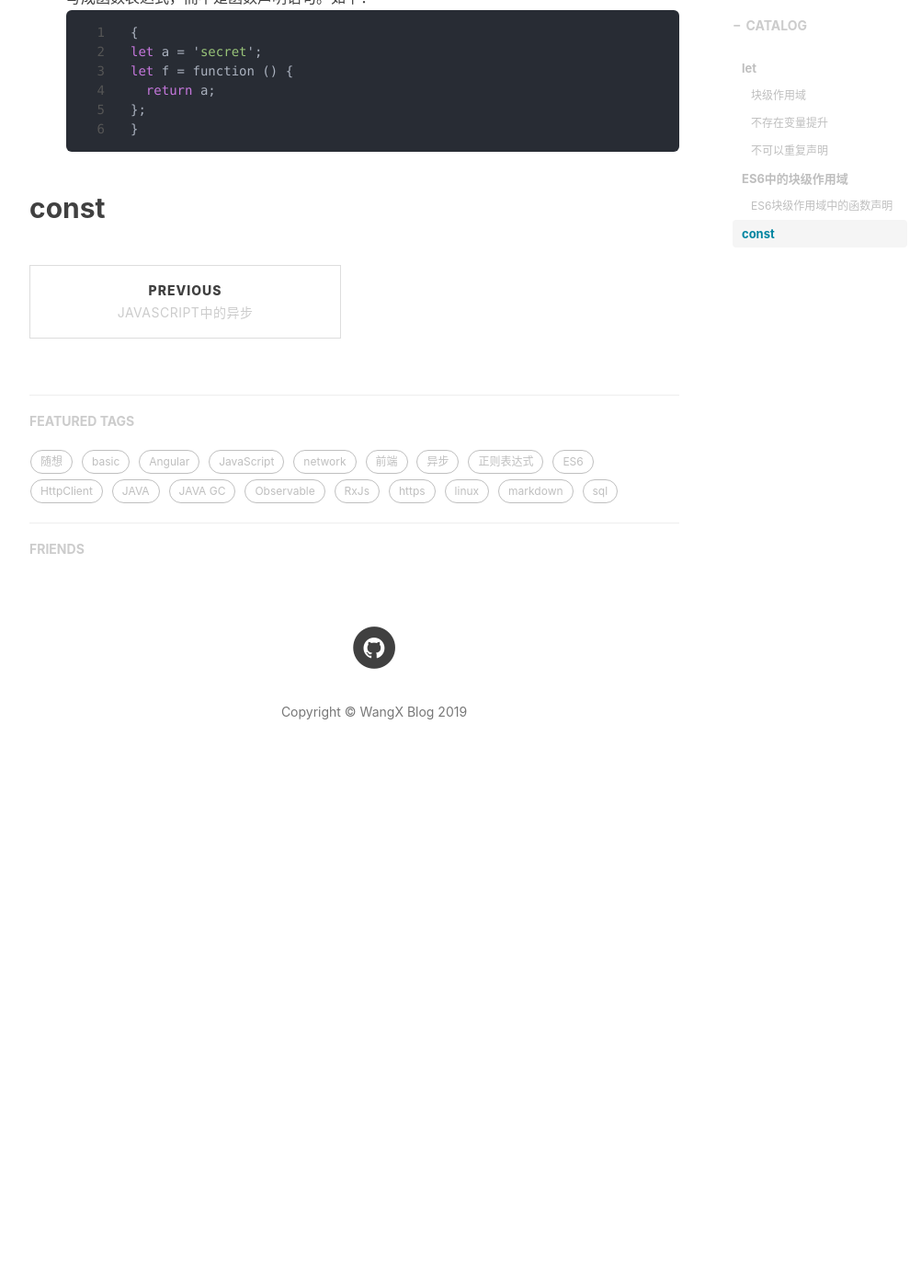
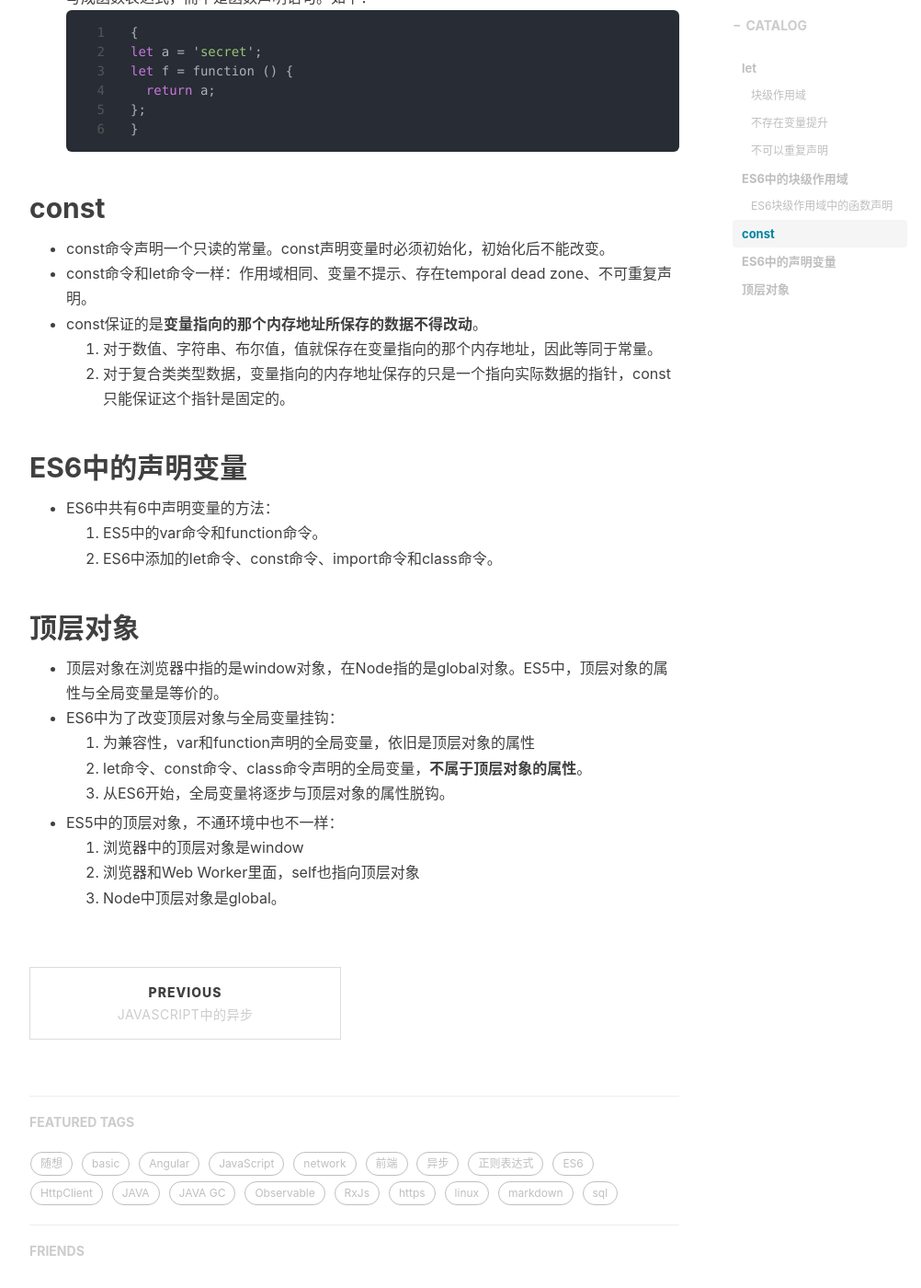
Before and after one commit to fatty-wang/fatty-wang.github.io, a Jekyll site: the page built from _posts/2019-01-30-ES6-let-const.md, in a window 1280 px wide and 1400 px high, scrolled down 1989 px. Shown: the whole window at 92% size, without its empty margins (233-1235 px from the left). Built offline with Jekyll 4.4.1, drawn with Linux system fonts in a browser that asks for light colours; nearby versions of some CDN libraries; comment, search, counter and statistics services are not loaded; before the commit the page ends 2867 px from its top, so only the background shows below that.

Commit message:
let and const

````diff
--- a/_posts/2019-01-30-ES6-let-const.md
+++ b/_posts/2019-01-30-ES6-let-const.md
@@ -80,6 +80,26 @@ function f() {
 }
 ```
 
+## const
 
+* const命令声明一个只读的常量。const声明变量时必须初始化，初始化后不能改变。
+* const命令和let命令一样：作用域相同、变量不提示、存在temporal dead zone、不可重复声明。
+* const保证的是**变量指向的那个内存地址所保存的数据不得改动**。
+1. 对于数值、字符串、布尔值，值就保存在变量指向的那个内存地址，因此等同于常量。
+2. 对于复合类类型数据，变量指向的内存地址保存的只是一个指向实际数据的指针，const只能保证这个指针是固定的。
 
-## const
+## ES6中的声明变量
+* ES6中共有6中声明变量的方法：
+1. ES5中的var命令和function命令。
+2. ES6中添加的let命令、const命令、import命令和class命令。
+
+## 顶层对象
+* 顶层对象在浏览器中指的是window对象，在Node指的是global对象。ES5中，顶层对象的属性与全局变量是等价的。
+* ES6中为了改变顶层对象与全局变量挂钩：
+1. 为兼容性，var和function声明的全局变量，依旧是顶层对象的属性
+2. let命令、const命令、class命令声明的全局变量，**不属于顶层对象的属性**。
+3. 从ES6开始，全局变量将逐步与顶层对象的属性脱钩。
+* ES5中的顶层对象，不通环境中也不一样：
+1. 浏览器中的顶层对象是window
+2. 浏览器和Web Worker里面，self也指向顶层对象
+3. Node中顶层对象是global。
````
